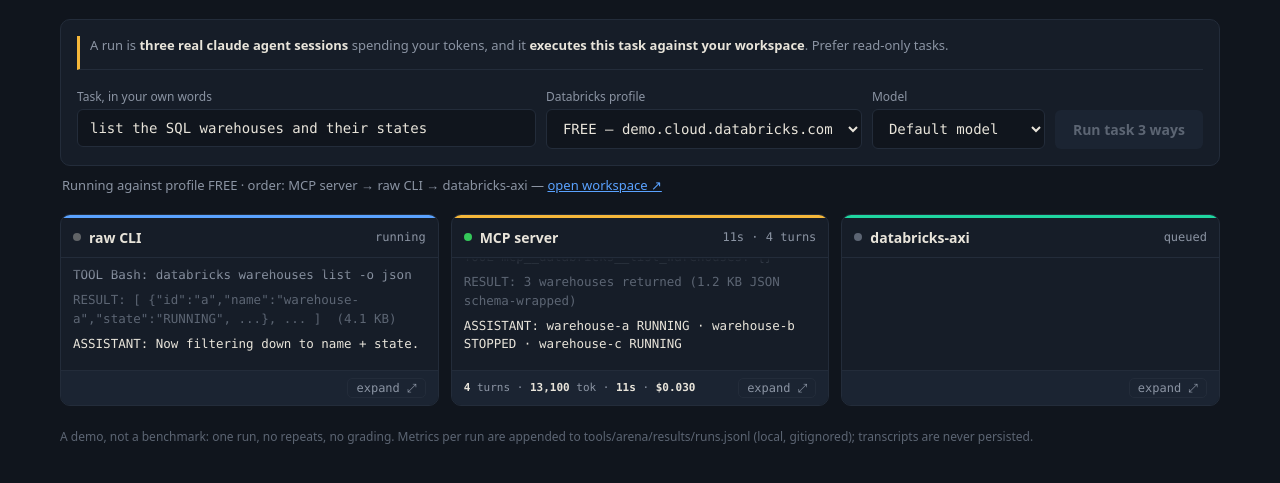
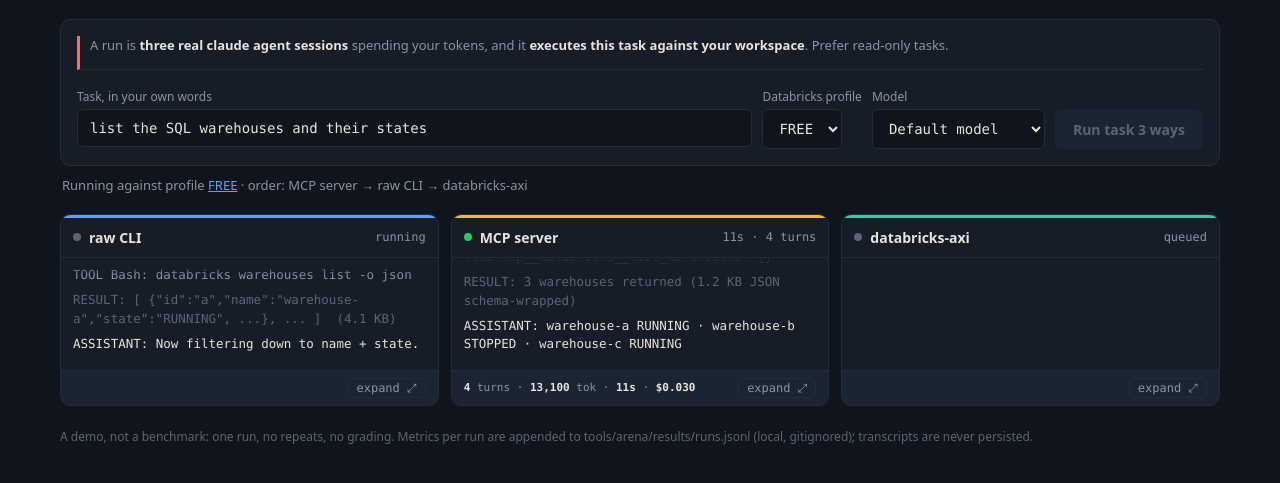
Before and after one commit to p33ves/databricks-axi, a website: page tools/arena/index.html in a window 1280 px wide. Shown: the part 119-602 px from the top of the page. Drawn offline with Linux system fonts and the light colour scheme.

Commit message:
fix(arena): drop ARENA_HIDE_HOST; distinct warn color; link profile name
The hostname is no longer rendered as text anywhere: the profile picker shows
the name and the status line links it, so the host only lives in an href. That
makes the flag redundant. Error lines still get hostnames stripped, now
unconditionally.

The cost warning borrowed var(--c-mcp), the MCP pane's identity color. Give it
its own --c-warn. Drop the trailing separator dash that dangled when the
workspace link was absent.

```diff
--- a/tools/arena/index.html
+++ b/tools/arena/index.html
@@ -18,6 +18,9 @@
         --c-raw: #5aa2ff;
         --c-mcp: #f5b73a;
         --c-axi: #1fd6a0;
+        /* The three above are condition identity: a pane, its dot, its bar.
+           Anything that is not a condition must not borrow one of them. */
+        --c-warn: #ff6b5e;
         --bad: #d06565;
         /* Status success green — deliberately a *different* green from the
            databricks-axi condition hue, so "online / done / ✓" never reads as
@@ -168,7 +171,7 @@
         padding: 0 0 14px 10px;
         font-size: 13px;
         color: var(--muted);
-        border-left: 3px solid var(--c-mcp);
+        border-left: 3px solid var(--c-warn);
         border-bottom: 1px solid var(--line);
       }
       .cost strong {
@@ -757,11 +760,9 @@
           for (const p of profiles) {
             const o = document.createElement("option");
             o.value = p.name;
-            // ARENA_HIDE_HOST nulls the host server-side; show the bare name
-            // rather than a dangling separator.
-            o.textContent = p.host
-              ? p.name + " — " + p.host.replace(/^https:\/\//, "")
-              : p.name;
+            // Name only. The workspace is reachable by clicking the profile
+            // name in the run status line once a run starts.
+            o.textContent = p.name;
             $("#profile").appendChild(o);
           }
           // A named profile pins one workspace; the bare "default" entry can be
@@ -924,20 +925,31 @@
           const e = JSON.parse(ev.data);
           if (e.kind === "started") {
             const meta = $("#runmeta");
-            const order = Array.isArray(e.order)
-              ? " · order: " + e.order.map((c) => NAMES[c]).join(" → ")
-              : "";
-            meta.textContent =
-              (e.profile ? "Running against profile " + e.profile : "Running") +
-              order +
-              " — ";
-            if (typeof e.host === "string" && e.host.startsWith("https://")) {
-              const link = document.createElement("a");
-              link.href = e.host;
-              link.target = "_blank";
-              link.rel = "noopener";
-              link.textContent = "open workspace ↗";
-              meta.appendChild(link);
+            meta.textContent = "";
+            const linkable =
+              typeof e.host === "string" && e.host.startsWith("https://");
+            if (e.profile) {
+              meta.append("Running against profile ");
+              // The profile name IS the link to its workspace, so the hostname
+              // is never rendered as text. Degrades to plain text if the host
+              // could not be resolved.
+              if (linkable) {
+                const link = document.createElement("a");
+                link.href = e.host;
+                link.target = "_blank";
+                link.rel = "noopener";
+                link.textContent = e.profile;
+                meta.appendChild(link);
+              } else {
+                meta.append(e.profile);
+              }
+            } else {
+              meta.append("Running");
+            }
+            if (Array.isArray(e.order)) {
+              meta.append(
+                " · order: " + e.order.map((c) => NAMES[c]).join(" → "),
+              );
             }
           } else if (e.kind === "line") {
             setState(e.pane, "running", "running");
```
Also changed, not shown: tools/arena/server.mjs (+7 -8 lines), image.png (added), tools/arena/README.md.
